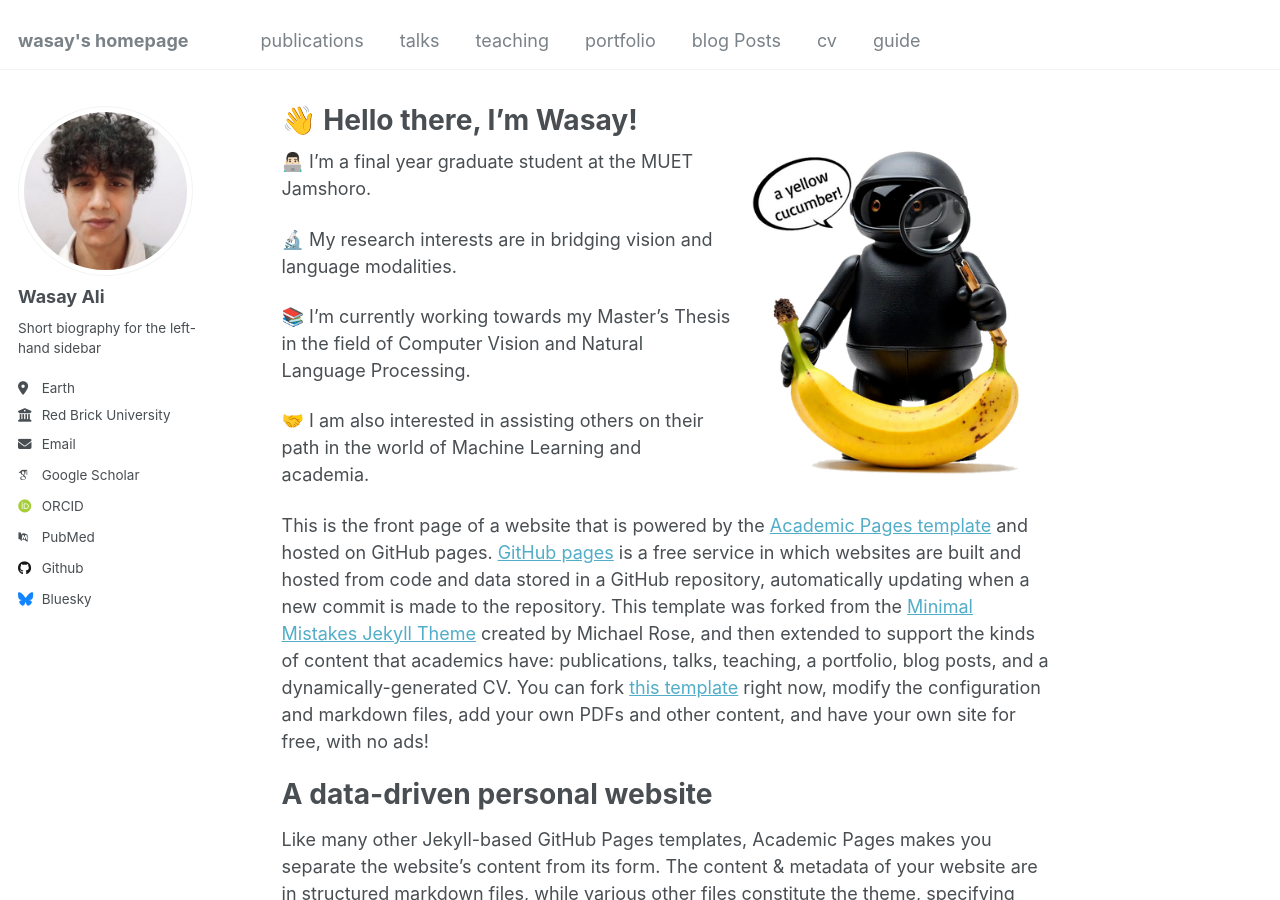
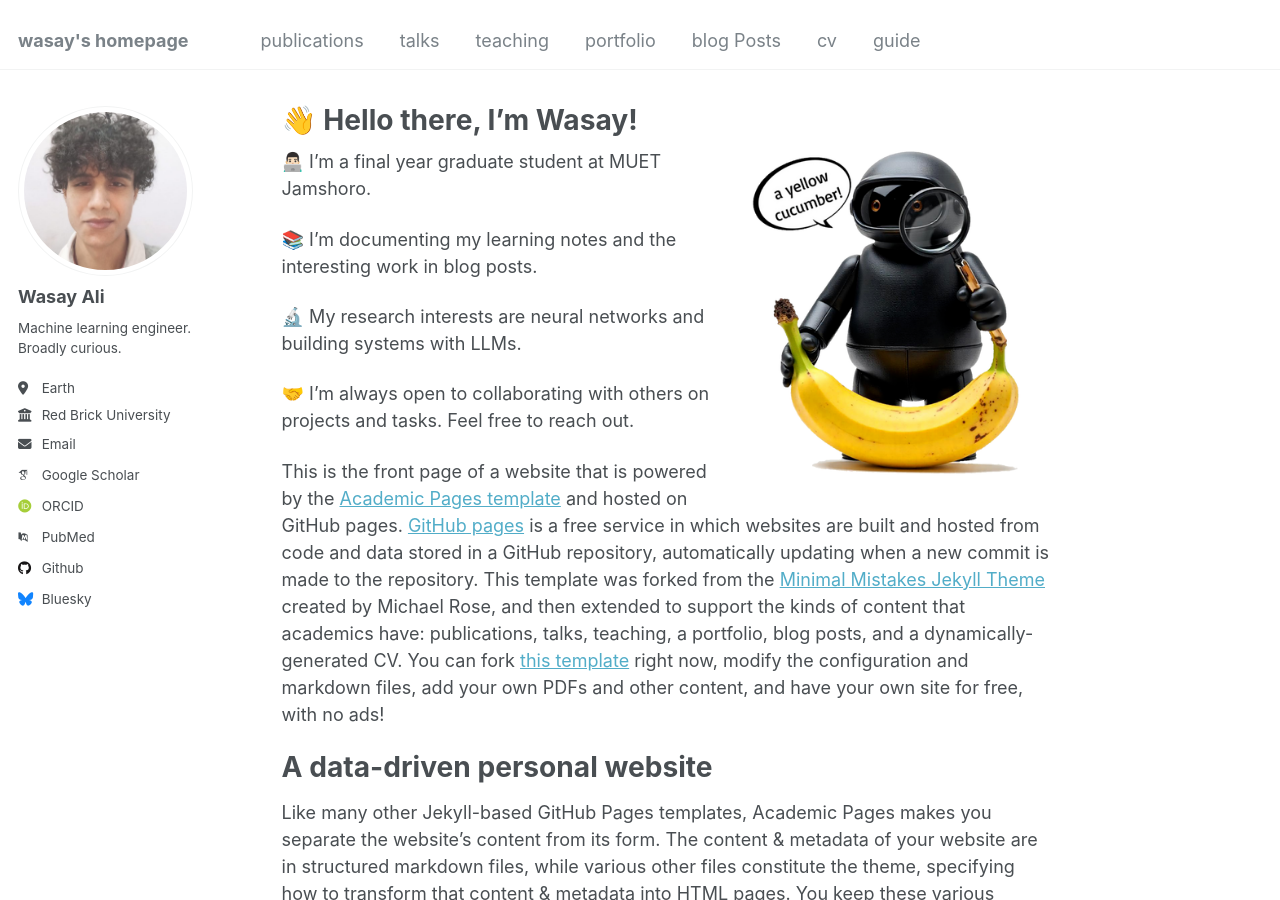
Before and after one commit to Wasayaliabbasi/wasayaliabbasi.github.io, a Jekyll site: the page built from _pages/about.md, in a window 1280 px wide and 900 px high. Built offline with Jekyll 4.4.1, drawn with Linux system fonts in a browser that asks for light colours; some web fonts are replaced.

Commit message:
updated homepage

```diff
--- a/_config.yml
+++ b/_config.yml
@@ -24,7 +24,7 @@ author:
   avatar           : "wasay.jpeg"
   name             : "Wasay Ali"
   pronouns         : # example: "she/her"
-  bio              : "Short biography for the left-hand sidebar"
+  bio              : "Machine learning engineer. Broadly curious."
   location         : "Earth"
   employer         : "Red Brick University"
   uri              : # URL
--- a/_pages/about.md
+++ b/_pages/about.md
@@ -11,13 +11,13 @@ redirect_from:
 
 
 ![Illustration of combining vision and language modalities](/images/rsz_1banana.png){: .align-right style="width: 300px; margin-left: 20px; margin-bottom: 10px;"}
-👨🏻‍💻 I'm a final year graduate student at the MUET Jamshoro.
+👨🏻‍💻 I'm a final year graduate student at MUET Jamshoro.
 
-🔬 My research interests are in bridging vision and language modalities.
+📚 I'm documenting my learning notes and the interesting work in blog posts.
 
-📚 I'm currently working towards my Master's Thesis in the field of Computer Vision and Natural Language Processing.
+🔬 My research interests are neural networks and building systems with LLMs.
 
-🤝 I am also interested in assisting others on their path in the world of Machine Learning and academia.
+🤝 I'm always open to collaborating with others on projects and tasks. Feel free to reach out.
 
 
 This is the front page of a website that is powered by the [Academic Pages template](https://github.com/academicpages/academicpages.github.io) and hosted on GitHub pages. [GitHub pages](https://pages.github.com) is a free service in which websites are built and hosted from code and data stored in a GitHub repository, automatically updating when a new commit is made to the repository. This template was forked from the [Minimal Mistakes Jekyll Theme](https://mmistakes.github.io/minimal-mistakes/) created by Michael Rose, and then extended to support the kinds of content that academics have: publications, talks, teaching, a portfolio, blog posts, and a dynamically-generated CV. You can fork [this template](https://github.com/academicpages/academicpages.github.io) right now, modify the configuration and markdown files, add your own PDFs and other content, and have your own site for free, with no ads!
```
Also changed, not shown: images/wasay.jpeg.
